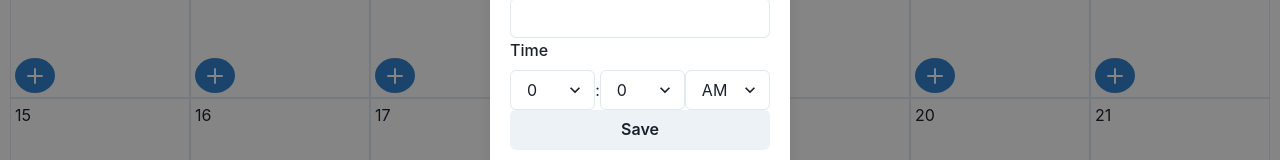
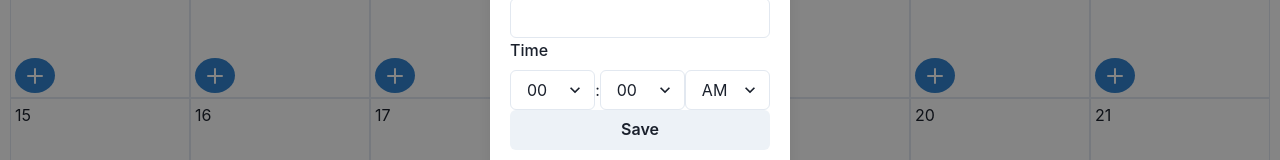
Before and after one commit to WilliamCSA04/Calendar, a Next.js app: page / in a window 1280 px wide. Both pictures are taken after a click on the button 35 px from the left and 237 px from the top of the page. Shown: the part 342-502 px from the top of the page. Built offline with nearby package versions, Linux system fonts and the light colour scheme.

Commit message:
:sparkles: Added zero on number before 10

```diff
--- a/components/TimeSelector.js
+++ b/components/TimeSelector.js
@@ -3,7 +3,11 @@ import { Center, Select } from '@chakra-ui/react';
 function generateArrayOfSequentialNumbers(quantity) {
   const list = [];
   for (let current = 0; current <= quantity; current++) {
-    list.push(current);
+    if (current < 10) {
+      list.push(`0${current}`);
+    } else {
+      list.push(current);
+    }
   }
   return list;
 }
```
